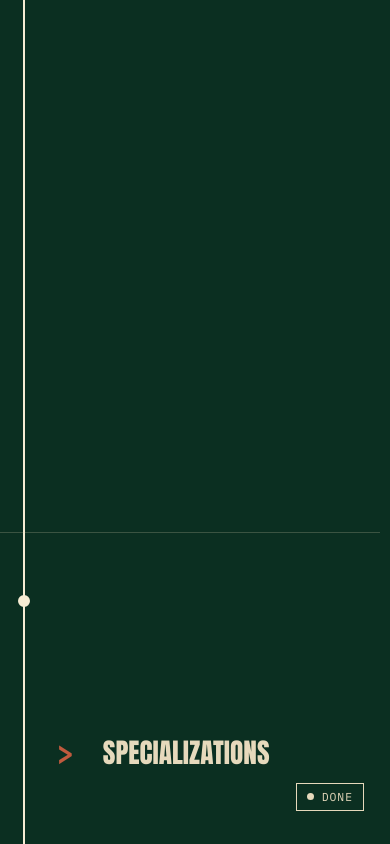
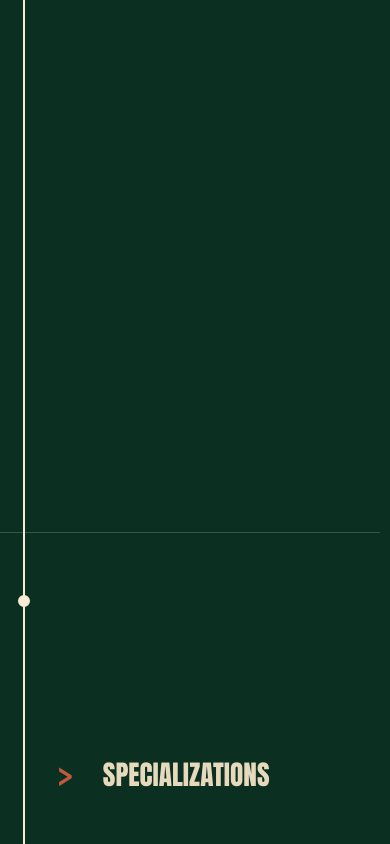
Before and after one commit to BrianBuenviaje/portfolio, a React (Vite) app: page / in a window 390 px wide. Shown: the part 1156-2000 px from the top of the page. Built offline with nearby package versions, Linux system fonts and the light colour scheme; a web font is replaced by a local one.

Commit message:
Experience: larger certificates; stage headers lose the status chip
Certificate thumbnails are 112px tall on phones and 160px on wide screens (they were 56px). The queued/running/done chip is gone from every section header; the rail marker still fills as a stage is reached.

```diff
--- a/src/components/Experience.jsx
+++ b/src/components/Experience.jsx
@@ -25,7 +25,7 @@ export default function Experience() {
                 className="label group justify-self-start text-left text-khaki transition-colors hover:text-ink md:justify-self-end"
                 aria-label={`Open certificate: ${x.certificate.alt}`}
               >
-                <img src={x.certificate.thumb} alt="" loading="lazy" className="mb-1 h-14 w-auto rounded-[3px] border border-line transition-transform duration-200 group-hover:-translate-y-0.5" />
+                <img src={x.certificate.thumb} alt="" loading="lazy" className="mb-1.5 h-28 w-auto rounded-[3px] border border-line transition-transform duration-200 group-hover:-translate-y-0.5 lg:h-40" />
                 Certificate
               </button>
             )}
--- a/src/components/Stage.jsx
+++ b/src/components/Stage.jsx
@@ -44,7 +44,6 @@ export default function Stage({ stage, onStatus, children, className = '', snap
               as the heading's size; at that size its centre sits within a pixel of the cap centre on the baseline. */}
           <span data-reveal="left" aria-hidden="true" style={{ '--i': 0, fontSize: 'calc(clamp(26px, 7vw, 80px) * 1.15)', fontFamily: 'var(--font-mark)', fontWeight: 700, lineHeight: 0.85 }} className="text-terra">&gt;</span>
           <h2 data-reveal="left" style={{ '--i': 1, fontSize: 'clamp(26px, 7vw, 80px)' }} className="display">{stage.title}</h2>
-          <span data-reveal="right" style={{ '--i': 2 }} className="status ml-auto inline-flex items-center gap-2 border border-line px-2.5 py-1 label text-[11.5px] text-khaki">{status}</span>
         </div>
         {children}
       </div>
--- a/src/index.css
+++ b/src/index.css
@@ -191,12 +191,6 @@
 }
 .stage.running::before, .stage.done::before { border-color: var(--color-rail); }
 .stage.done::before { background: var(--color-rail); }
-.status::before { content: ""; width: 7px; height: 7px; border-radius: 50%; background: var(--color-line); }
-.stage.running .status { border-color: var(--color-terra); color: var(--color-terra); }
-.stage.running .status::before { background: var(--color-terra); animation: blink 1s steps(2, start) infinite; }
-.stage.done .status { border-color: var(--color-ink); color: var(--color-ink); }
-.stage.done .status::before { background: var(--color-ink); }
-@keyframes blink { to { visibility: hidden; } }
 
 /* Project row: indents and gains a terracotta bar when hovered or active. */
 .proj { transition: padding-left .3s var(--ease-out-soft); }
```
